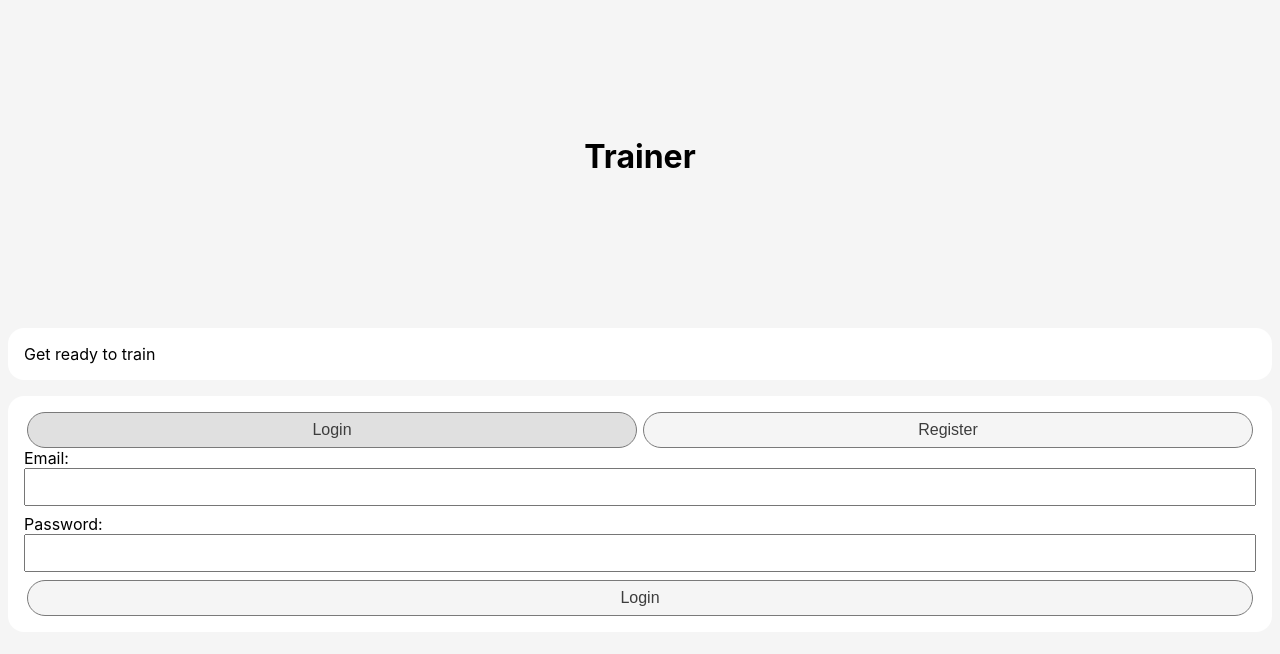
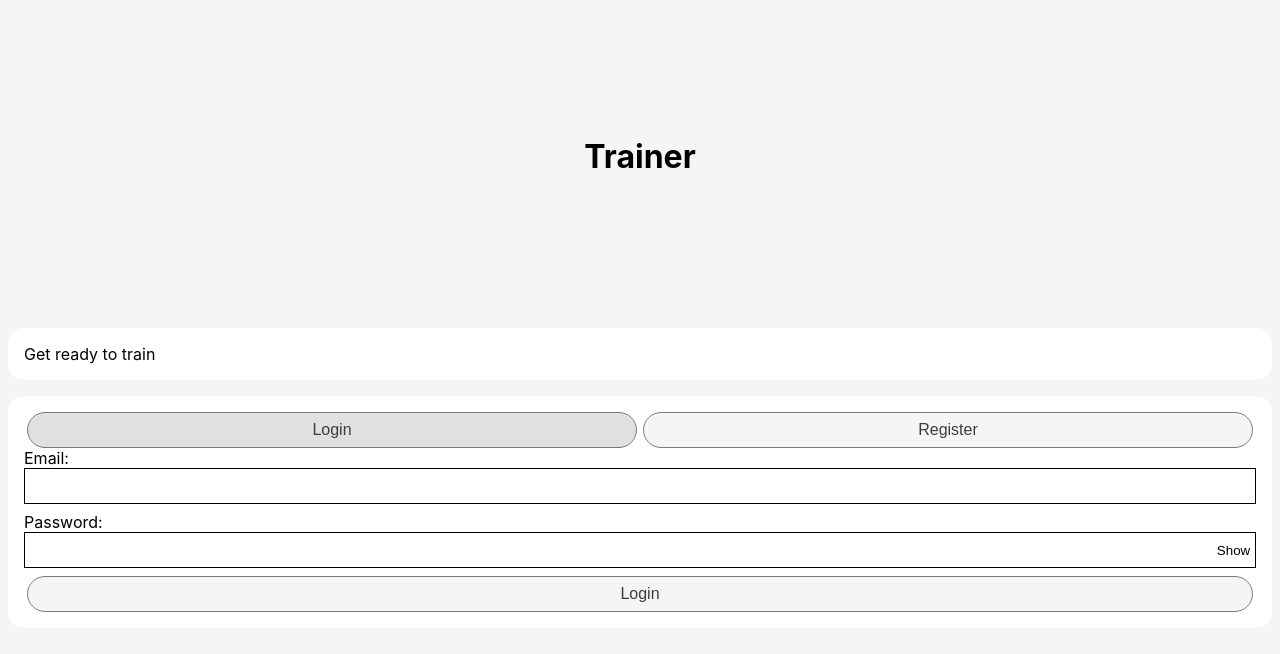
Before and after one commit to DimitarGrozev5/trainer-frontend, a React (Create React App) app: page / in a window 1280 px wide. Shown: the top 654 px of the page. Built offline with nearby package versions, Linux system fonts and the light colour scheme.

Commit message:
Input shows extra button ot password type

```diff
--- a/src/components/UI-elements/Input/Input.module.css
+++ b/src/components/UI-elements/Input/Input.module.css
@@ -10,8 +10,28 @@
 .text-input {
   padding: 0.5rem;
   font-size: 1rem;
+
+  border: 1px solid var(--dark-7);
 }
 
 .text-input:focus {
-  outline-color: var(--dark-7);
+  outline: none;
 }
+
+div.password {
+  display: flex;
+}
+
+div.password > .text-input {
+  flex-grow: 1;
+  border-right: none;
+}
+
+button.password {
+  padding-right: 0.3rem;
+
+  border: 1px solid var(--dark-7);
+  border-left: none;
+
+  background-color: inherit;
+}
--- a/src/components/UI-elements/Input/Input.tsx
+++ b/src/components/UI-elements/Input/Input.tsx
@@ -1,6 +1,8 @@
 import React from "react";
 import { nanoid } from "nanoid";
+
 import styles from "./Input.module.css";
+import { useTState } from "../../../hooks/useTState";
 
 interface Props {
   label: string;
@@ -9,12 +11,39 @@ interface Props {
 
 const Input: React.FC<Props> = ({ label, type }) => {
   const id = `$label{}_${nanoid()}`;
+
+  const [showPassword, , { toggleState: toggleShowPassword }] =
+    useTState(false);
+
+  const classNames = [styles["text-input"]];
+
+  // type === "password" && classNames.push(styles.password);
+
   return (
     <div className={styles.container}>
       <label className={styles.label} htmlFor={id}>
         {label}
       </label>
-      <input className={styles["text-input"]} type={type} id={id} name={id} />
+      {type === "password" && (
+        <div className={styles.password}>
+          <input
+            className={classNames.join(" ")}
+            type={showPassword ? "text" : "password"}
+            id={id}
+            name={id}
+          />
+          <button
+            type="button"
+            onClick={toggleShowPassword}
+            className={styles.password}
+          >
+            {showPassword ? "Hide" : "Show"}
+          </button>
+        </div>
+      )}
+      {type !== "password" && (
+        <input className={classNames.join(" ")} type={type} id={id} name={id} />
+      )}
     </div>
   );
 };
--- a/src/components/route-endpoints/HomePage/HomePage.tsx
+++ b/src/components/route-endpoints/HomePage/HomePage.tsx
@@ -3,9 +3,10 @@ import styles from "./HomePage.module.css";
 import Card from "../../UI-elements/Card/Card";
 import Input from "../../UI-elements/Input/Input";
 import Button from "../../UI-elements/Button/Button";
+import { useSState } from "../../../hooks/useSState";
 
 const HomePage = () => {
-  const [isLogin, setIsLogin] = useState(true);
+  const [loginMode, , { setStateTo: setLoginModeTo }] = useSState(true);
 
   const loginForm = (
     <>
@@ -32,11 +33,15 @@ const HomePage = () => {
       <Card>Get ready to train</Card>
       <Card>
         <div className={styles["tab-switch"]}>
-          <Button accent={isLogin}>Login</Button>
-          <Button accent={!isLogin}>Register</Button>
+          <Button accent={!!loginMode} onClick={setLoginModeTo(true)}>
+            Login
+          </Button>
+          <Button accent={!loginMode} onClick={setLoginModeTo(false)}>
+            Register
+          </Button>
         </div>
         <form className={styles.form}>
-          {isLogin ? loginForm : registerForm}
+          {loginMode ? loginForm : registerForm}
         </form>
       </Card>
     </>
```
